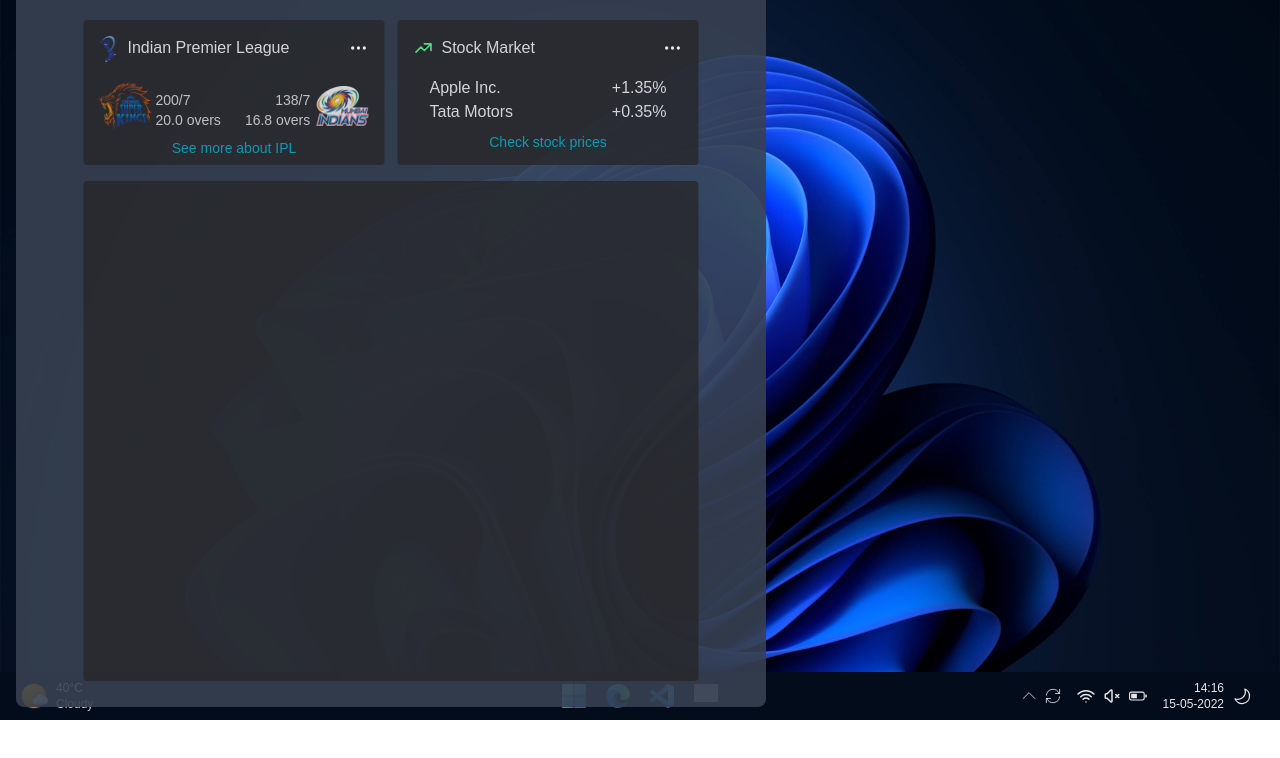
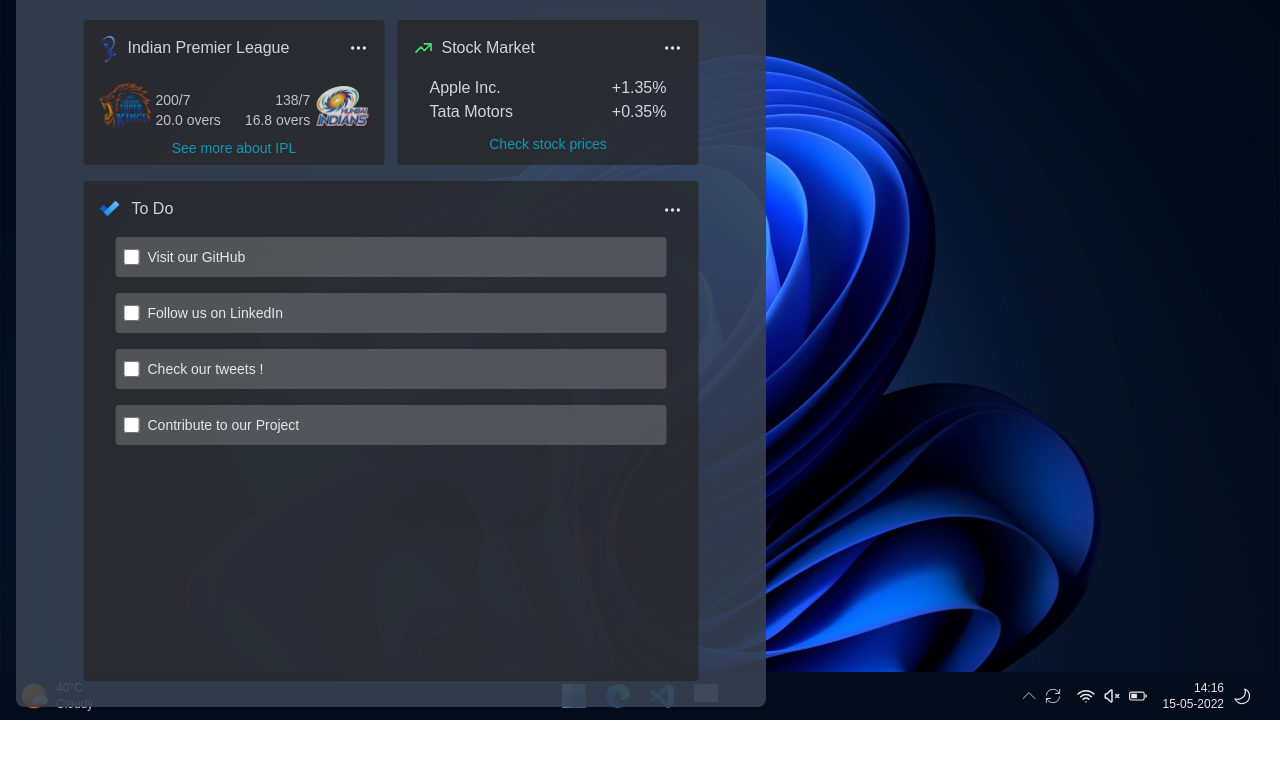
Before and after one commit to VishwaGauravIn/windows11, a Next.js app: page / in a window 1280 px wide. Shown: the top 758 px of the page. Built offline with nearby package versions, Linux system fonts and the light colour scheme; grey boxes are pictures that could not be loaded.

Commit message:
added todo widget and impv

```diff
--- a/components/taskbar/taskbar-components/widget/Widgets.js
+++ b/components/taskbar/taskbar-components/widget/Widgets.js
@@ -1,4 +1,4 @@
-import { DotsHorizontalIcon, SearchIcon } from "@heroicons/react/outline";
+import { SearchIcon } from "@heroicons/react/outline";
 import { PlusIcon, UserIcon } from "@heroicons/react/solid";
 import React from "react";
 import SportsWidget from "./widget-components/SportsWidget";
--- a/components/taskbar/taskbar-components/widget/widget-components/StockWidget.js
+++ b/components/taskbar/taskbar-components/widget/widget-components/StockWidget.js
@@ -30,7 +30,7 @@
                 <p className="">+0.35%</p>
               </span>
             </div>
-            <p className="text-sm mt-2 text-center text-cyan-500 opacity-80 hover:opacity-100 transition-all ease-in-out">
+            <p className="text-sm mt-2.5 text-center text-cyan-500 opacity-80 hover:opacity-100 transition-all ease-in-out">
               <a
                 href="https://www.nseindia.com/market-data/live-equity-market"
                 target="_blank"
--- a/components/taskbar/taskbar-components/widget/widget-components/TodoWidget.js
+++ b/components/taskbar/taskbar-components/widget/widget-components/TodoWidget.js
@@ -1,7 +1,77 @@
-import React from 'react'
+import { DotsHorizontalIcon } from "@heroicons/react/outline";
+import React from "react";
 
 export default function TodoWidget() {
   return (
-    <div className="bg-zinc-800/80 w-full h-[500px] rounded p-4 mt-4"></div>
-  )
+    <div className="bg-zinc-800/80 w-full h-[500px] rounded p-4 mt-4">
+      <div className="flex relative items-center">
+        <img src="/icons/todo.png" alt="" className="w-5 mr-3" />
+        <p className="opacity-90">To Do</p>
+        <DotsHorizontalIcon className="w-5 mt-0.5 absolute right-0" />
+      </div>
+      {/* Tasks */}
+      <div className="px-4 p-4">
+        {/* Task 1 */}
+        <a
+          href="https://github.com/VishwaGauravIn"
+          target="_blank"
+          rel="noopener,noreferrer"
+          className="w-full h-10 rounded bg-zinc-100/20 px-2 flex items-center hover:bg-zinc-100/30 transition-all ease-in-out"
+        >
+          <input
+            type="checkbox"
+            name=""
+            id=""
+            className="outline-none w-4 h-4 accent-cyan-400"
+          />
+          <p className="ml-2 text-sm">Visit our GitHub</p>
+        </a>
+        {/* Task 2 */}
+        <a
+          href="https://www.linkedin.com/in/VishwaGauravIn"
+          target="_blank"
+          rel="noopener,noreferrer"
+          className="w-full h-10 rounded bg-zinc-100/20 px-2 flex items-center mt-4 hover:bg-zinc-100/30 transition-all ease-in-out"
+        >
+          <input
+            type="checkbox"
+            name=""
+            id=""
+            className="outline-none w-4 h-4 accent-cyan-400"
+          />
+          <p className="ml-2 text-sm">Follow us on LinkedIn</p>
+        </a>
+        {/* Task 3 */}
+        <a
+          href="https://twitter.com/vishwagauravin"
+          target="_blank"
+          rel="noopener,noreferrer"
+          className="w-full h-10 rounded bg-zinc-100/20 px-2 flex items-center mt-4 hover:bg-zinc-100/30 transition-all ease-in-out"
+        >
+          <input
+            type="checkbox"
+            name=""
+            id=""
+            className="outline-none w-4 h-4 accent-cyan-400"
+          />
+          <p className="ml-2 text-sm">Check our tweets !</p>
+        </a>
+        {/* Task 4 */}
+        <a
+          href="https://github.com/VishwaGauravIn/windows11-clone"
+          target="_blank"
+          rel="noopener,noreferrer"
+          className="w-full h-10 rounded bg-zinc-100/20 hover:bg-zinc-100/30 transition-all ease-in-out px-2 flex items-center mt-4"
+        >
+          <input
+            type="checkbox"
+            name=""
+            id=""
+            className="outline-none w-4 h-4 accent-cyan-400"
+          />
+          <p className="ml-2 text-sm">Contribute to our Project</p>
+        </a>
+      </div>
+    </div>
+  );
 }
```
Also changed, not shown: public/icons/todo.png (added).
